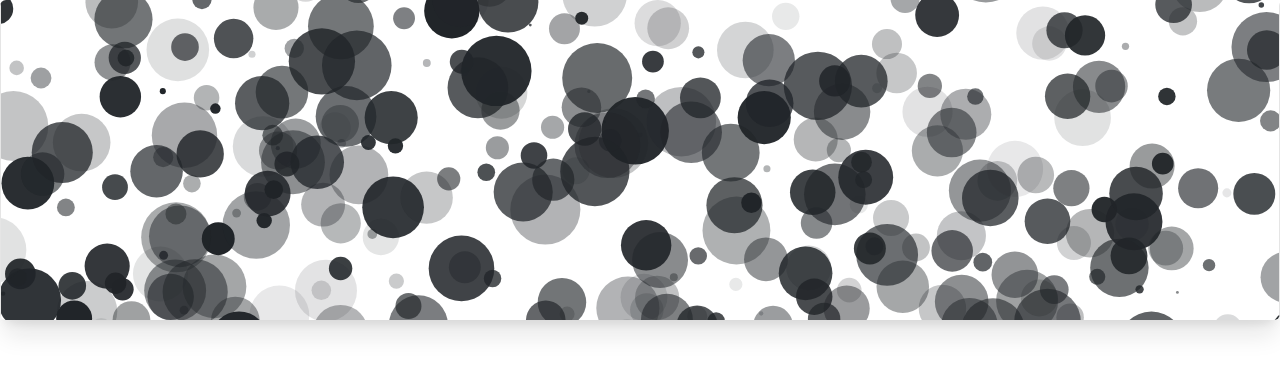
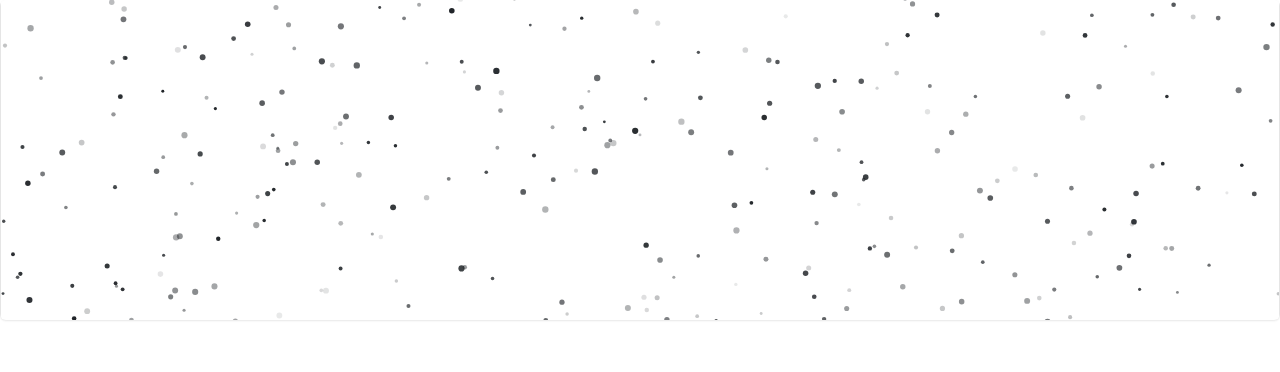
Before and after one commit to shub-sea/shubham, a Next.js app: page /Header in a window 1280 px wide. Shown: the top 372 px of the page. Built offline with nearby package versions, Linux system fonts and the light colour scheme.

Commit message:
Update page.tsx

```diff
--- a/src/app/Header/page.tsx
+++ b/src/app/Header/page.tsx
@@ -5,12 +5,12 @@ import Navbar from "../Navbar/page"
 
 export default function SparklesPreview() {
   return (
-    <div className="h-[20rem] shadow-xl shadow-neutral-900/10 relative w-full bg-teal-750/50 flex flex-col items-center justify-center overflow-hidden rounded-md">
+    <div className="h-[20rem] shadow-sm shadow-neutral-900/10 relative w-full bg-teal-750/50 flex flex-col items-center justify-center overflow-hidden rounded-md">
       <div className="w-full absolute inset-0 h-screen">
         <SparklesCore
           id="tsparticlesfullpage"
           background="transparent"
-          minSize={35.2}
+          minSize={3.2}
           maxSize={1.4}
           particleDensity={100}
           className="w-full h-full"
```
